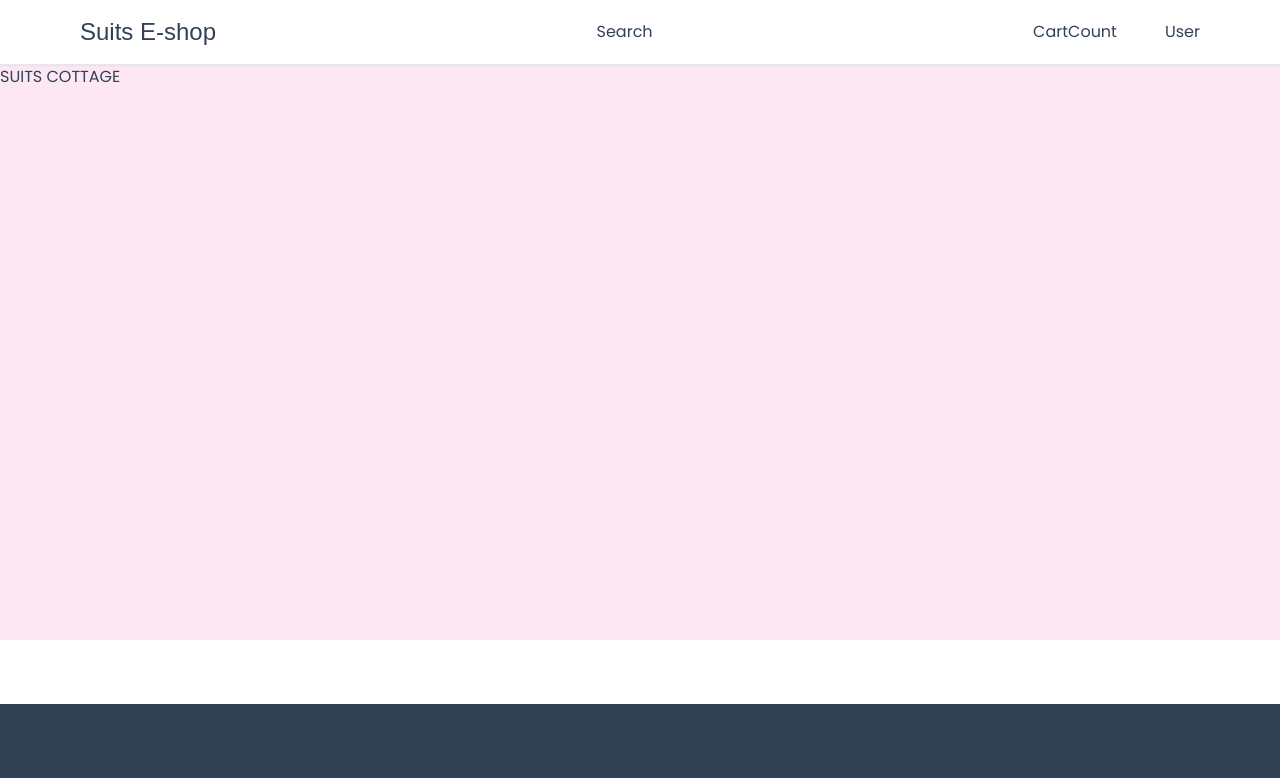
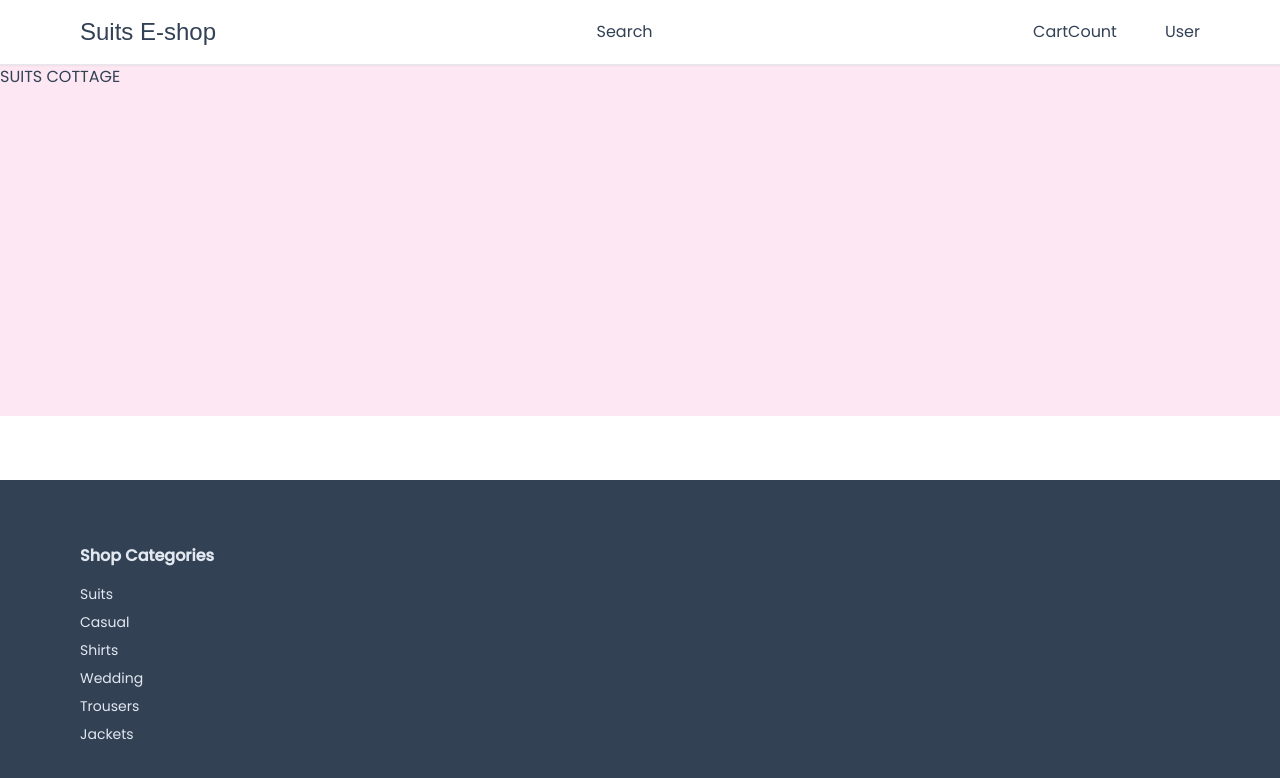
Before and after one commit to Gliz23/suitcottage, a Next.js app: page / in a window 1280 px wide. Shown: the top 778 px of the page. Built offline with nearby package versions, Linux system fonts and the light colour scheme; a web font is replaced by a local one.

Commit message:
Footer Component

```diff
--- a/app/components/footer/Footer.tsx
+++ b/app/components/footer/Footer.tsx
@@ -1,5 +1,7 @@
 import React from 'react'
 import Container from '../Container'
+import FooterList from './FooterList'
+import Link from 'next/link'
 
 const Footer = () => {
   return (
@@ -10,7 +12,16 @@ const Footer = () => {
       <Container>
         <div className="flex flex-col md:flex-row
         justify-between pt-16 pb-8">
-
+          <FooterList>
+            <h3 className="text-base font-bold
+            mb-2">Shop Categories</h3>
+            <Link href="#">Suits</Link>
+            <Link href="#">Casual</Link>
+            <Link href="#">Shirts</Link>
+            <Link href="#">Wedding</Link>
+            <Link href="#">Trousers</Link>
+            <Link href="#">Jackets</Link>
+          </FooterList>
         </div>
       </Container>
     </footer>
--- a/app/components/footer/FooterList.tsx
+++ b/app/components/footer/FooterList.tsx
@@ -14,8 +14,9 @@ const FooterList: React.FC<FooterListProps> = ({
     lg:w-1/6
     mb-6
     flex
-    flex-colgap-2">
-
+    flex-col
+    gap-2">
+      {children}
     </div>
   )
 }
```
